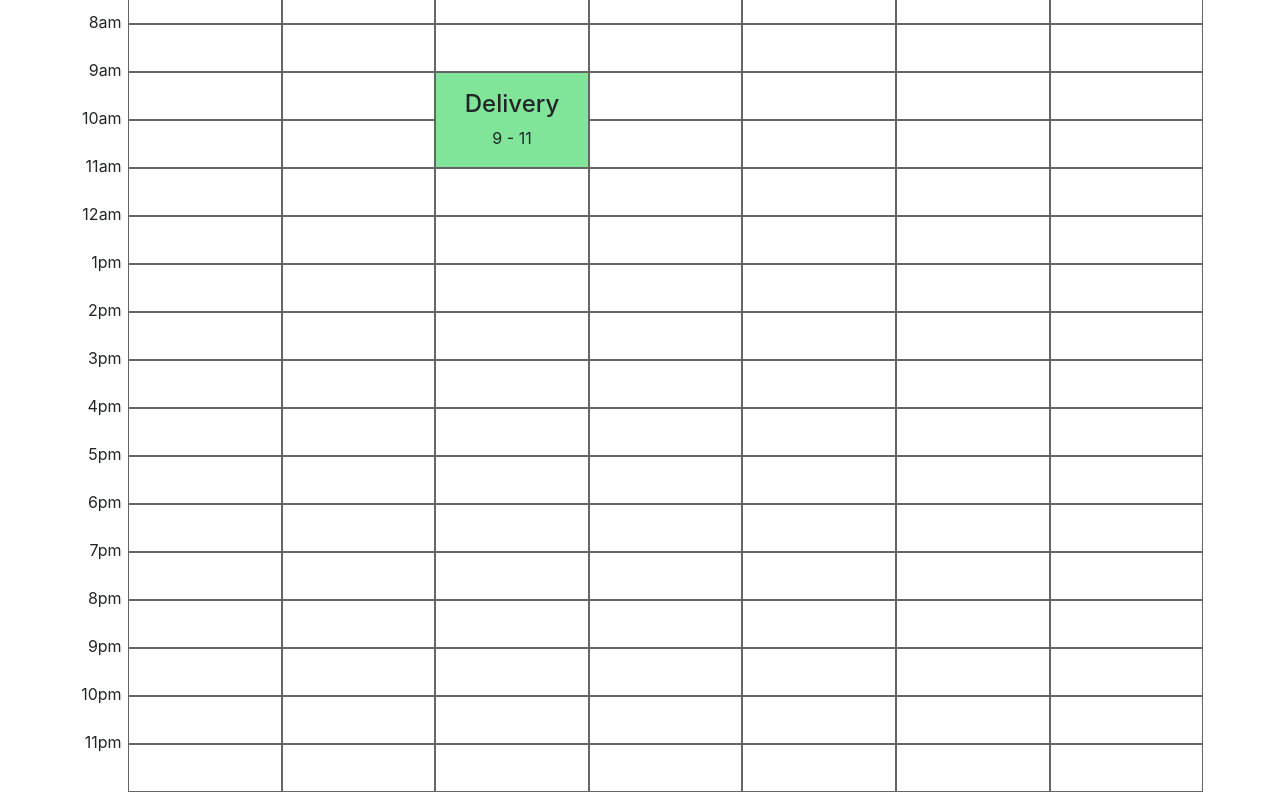
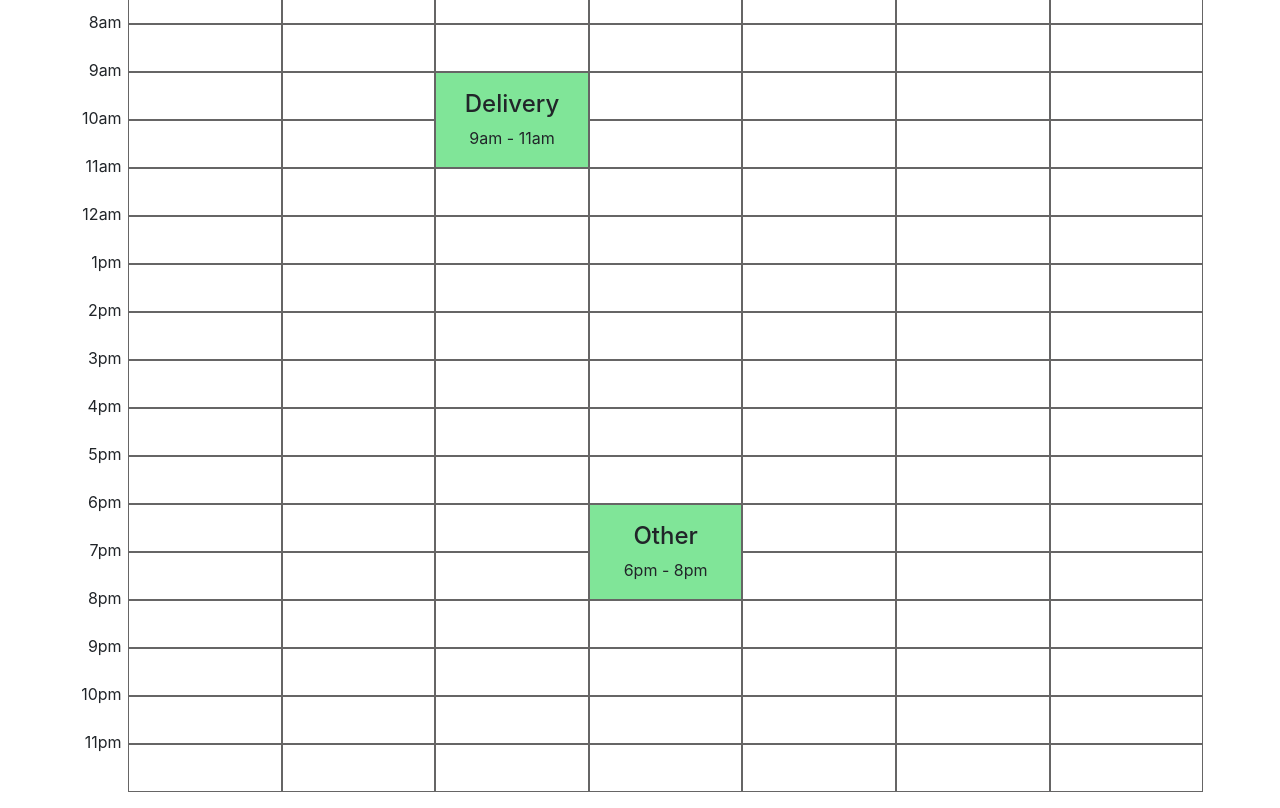
Before and after one commit to sophdubs/dispatcher, a React (Create React App) app: page / in a window 1280 px wide. Shown: the part 480-1288 px from the top of the page. Built offline with nearby package versions, Linux system fonts and the light colour scheme.

Commit message:
Fix bug- display times in AM-PM vs 0-24 hours

```diff
--- a/src/App.js
+++ b/src/App.js
@@ -22,6 +22,13 @@ function App() {
               start_time: 9,
               end_time: 11,
               task: "Delivery"
+            }
+          },
+          Wednesday: {
+            18: {
+              start_time: 18,
+              end_time: 20,
+              task: "Other"
             }
           }
         }
--- a/src/components/Task.js
+++ b/src/components/Task.js
@@ -6,7 +6,7 @@ export default function Task(props) {
     <li className="task" style={{height: `${duration * 6}vh`}}>
       <div>
         <h4>{props.task}</h4>
-        <p>{props.start_time} - {props.end_time}</p>
+        <p>{props.start_time > 12 ? `${props.start_time % 12}pm` :`${props.start_time}am`} - {props.end_time > 12 ? `${props.end_time % 12}pm` : `${props.end_time}am`}</p>
       </div>
     </li>
   );
```
